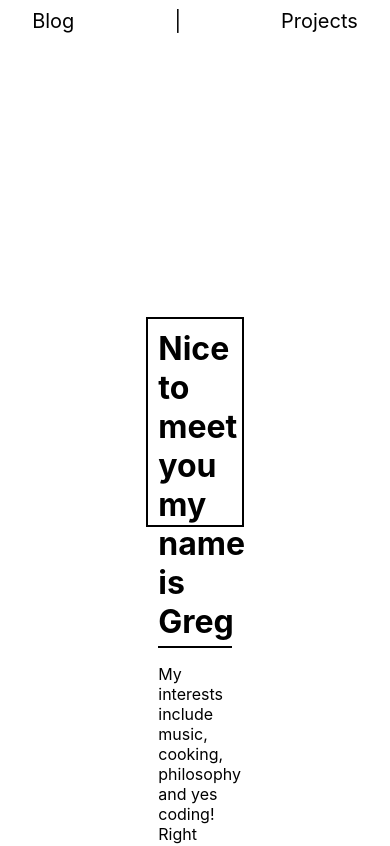
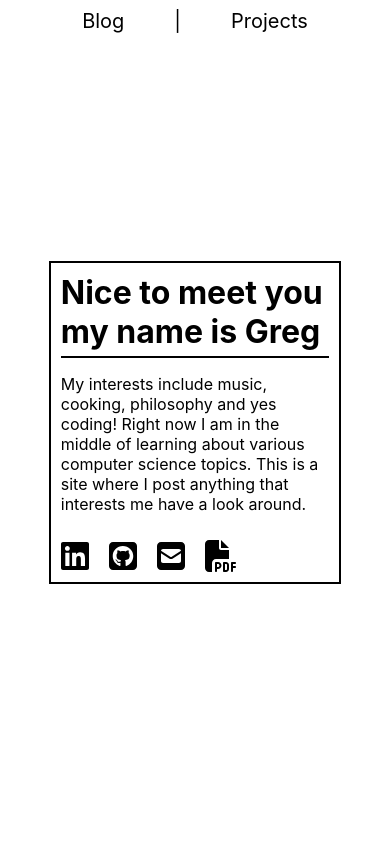
Before and after one commit to GJStathis/personal-site, a Next.js app: page / in a window 390 px wide. Shown: the top 846 px of the page. Built offline with nearby package versions, Linux system fonts and the light colour scheme.

Commit message:
added media queries to resize for mobile

```diff
--- a/styles/BlogPost.module.css
+++ b/styles/BlogPost.module.css
@@ -5,3 +5,9 @@
 .postTitle {
     color: grey;
 }
+
+@media screen and (max-width: 800px) {
+    .postContainer {
+        margin: 50px;
+    }
+}
--- a/styles/Home.module.css
+++ b/styles/Home.module.css
@@ -11,8 +11,19 @@
   border: solid 2px black;
   display: flex;
   flex-direction: column;
-  width: 25%;
-  height: 210px;
+  width: 50%;
+  height: auto;
+}
+
+@media screen and (min-width: 320px) and (max-width: 820px) {
+  .contentContainer {
+    padding: 10px;
+    border: solid 2px black;
+    display: flex;
+    flex-direction: column;
+    width: 75%;
+    height: auto;
+  }
 }
 
 .linkIcons{
--- a/styles/Navbar.module.css
+++ b/styles/Navbar.module.css
@@ -13,3 +13,11 @@
     margin-right: 50px;
     font-size: 1.25em;
 }
+
+@media screen and (min-width: 320px) and (max-width: 820px) {
+    .navbarRow {
+        margin-left: 25px;
+        margin-right: 25px;
+        font-size: 1.25em;
+    }
+}
--- a/styles/Project.module.css
+++ b/styles/Project.module.css
@@ -13,9 +13,11 @@
     border: 2px solid black;
     width: 80vw;
     height: 80vh;
+    overflow: auto;
 }
 
 .projectCard {
     width: 200px;
     margin-left: 10px;
+    margin-top: 10px;
 }
```
Also changed, not shown: styles/BlogList.module.css (+9 -0 lines).
